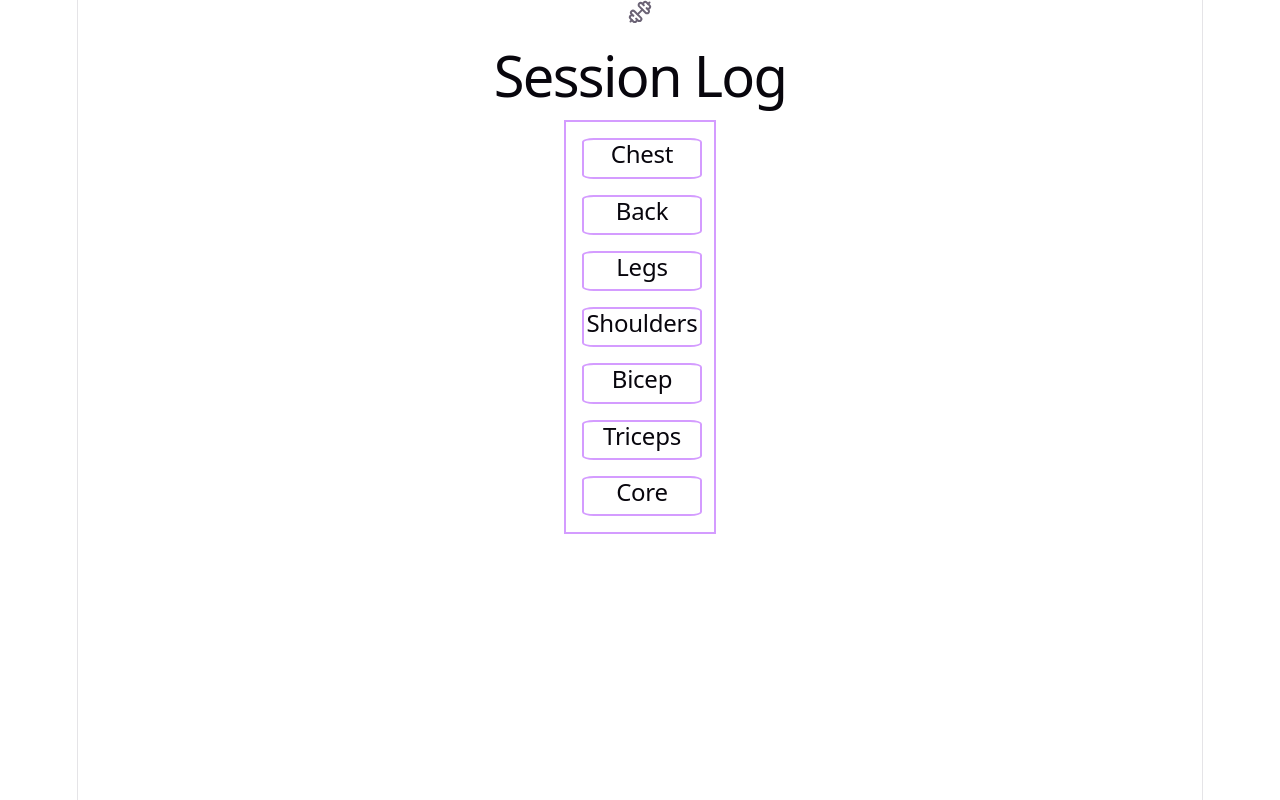
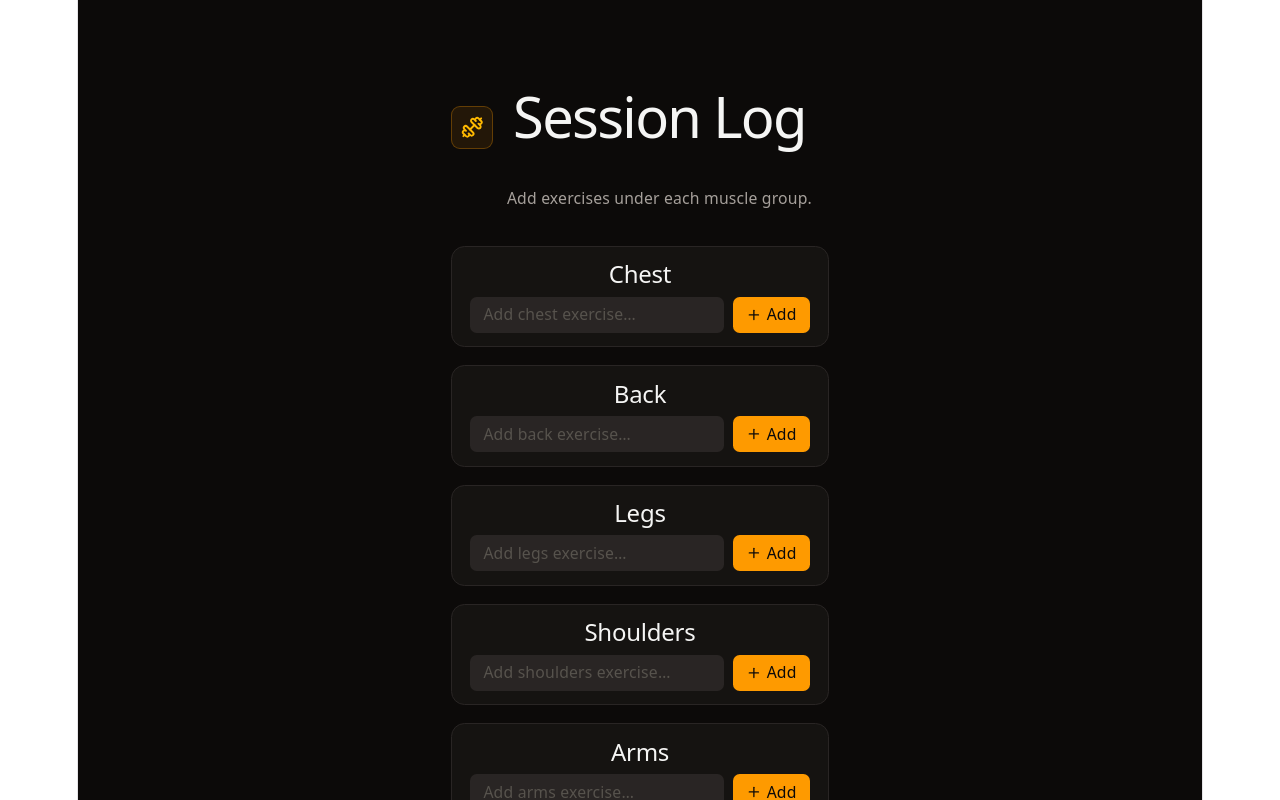
Before and after one commit to stonesan101/workout-tracker, a React (Vite) app: page / in a window 1280 px wide. Shown: the top 800 px of the page. Built offline with nearby package versions, Linux system fonts and the light colour scheme.

Commit message:
Tailwind added

```diff
--- a/package.json
+++ b/package.json
@@ -12,9 +12,11 @@
     "deploy": "gh-pages -d dist"
   },
   "dependencies": {
+    "@tailwindcss/vite": "^4.3.3",
     "lucide-react": "^1.34.0",
     "react": "^19.2.8",
-    "react-dom": "^19.2.8"
+    "react-dom": "^19.2.8",
+    "tailwindcss": "^4.3.3"
   },
   "devDependencies": {
     "@eslint/js": "^10.0.1",
--- a/src/index.css
+++ b/src/index.css
@@ -1,3 +1,5 @@
+@import "tailwindcss";
+
 :root {
   --text: #6b6375;
   --text-h: #08060d;
@@ -70,7 +72,6 @@ h1,
 h2 {
   font-family: var(--heading);
   font-weight: 500;
-  color: var(--text-h);
 }
 
 h1 {
@@ -104,12 +105,10 @@ p {
   border: 2px solid var(--accent-border);
   width: fit-content;
   display: grid;
-  grid-gap: 16px;
-  padding: 16px;
+
 }
 section{
-  border: 2px solid var(--accent-border);
-  border-radius: 10%;
+
   width: 100%;
 
 }
--- a/src/main.jsx
+++ b/src/main.jsx
@@ -1,12 +1,42 @@
-import {StrictMode} from 'react'
-import {createRoot} from 'react-dom/client'
-import {Dumbbell} from "lucide-react"
+import {useState} from "react";
+import {Dumbbell, Plus} from "lucide-react";
+import {createRoot} from "react-dom/client";
 
-const muscleGroups = ["Chest", "Back", "Legs", "Shoulders", "Bicep", "Triceps", "Core"];
 
-function WorkoutTracker() {
+const initialGroups = {
+    Chest: {exercises: []},
+    Back: {exercises: []},
+    Legs: {exercises: []},
+    Shoulders: {exercises: []},
+    Arms: {exercises: []},
+    Core: {exercises: []},
+};
+
+export default function WorkoutTracker() {
+    const [groups, setGroups] = useState(initialGroups);
+    const [drafts, setDrafts] = useState({});
+
+    function handleDraftChange(groupName, value) {
+        setDrafts({...drafts, [groupName]: value});
+    }
+
+    function addExercise(groupName) {
+        const name = (drafts[groupName] || "").trim();
+        if (!name) return;
+        setGroups({
+            ...groups,
+            [groupName]: {
+                ...groups[groupName],
+                exercises: [...groups[groupName].exercises, name],
+            },
+        });
+
+        setDrafts({...drafts, [groupName]: ""});
+    }
+
     return (
         <div className="min-h-screen bg-stone-950 text-stone-100 p-6 md:p-10">
+            <div className="max-w-3xl mx-auto">
                 <header className="flex items-center gap-3 mb-8">
                     <div className="p-2 rounded-lg bg-amber-500/10 border border-amber-500/30">
                         <Dumbbell className="w-5 h-5 text-amber-400"/>
@@ -15,27 +45,57 @@ function WorkoutTracker() {
                         <h1 className="text-xl font-semibold tracking-tight">
                             Session Log
                         </h1>
+                        <p className="text-sm text-stone-400">
+                            Add exercises under each muscle group.
+                        </p>
                     </div>
                 </header>
 
-            <div className="space-y-4 container">
-                {muscleGroups.map((group) => (
+                <div className="space-y-4">
+                    {Object.entries(groups).map(([groupName, group]) => (
                         <section
-                        key={group}
+                            key={groupName}
                             className="rounded-xl border border-stone-800 bg-stone-900/60 px-4 py-3"
                         >
-                        <h2 className="font-medium text-stone-100">{group}</h2>
-                        <p className="text-xs text-stone-500 mt-1">
-                        </p>
+                            <h2 className="font-medium text-stone-100 mb-2">
+                                {groupName}
+                            </h2>
+
+                            {group.exercises.length > 0 && (
+                                <ul className="mb-2 space-y-1">
+                                    {group.exercises.map((ex, i) => (
+                                        <li
+                                            key={i}
+                                            className="text-sm text-stone-300 pl-3 border-l-2 border-stone-700"
+                                        >
+                                            {ex}
+                                        </li>
+                                    ))}
+                                </ul>
+                            )}
+
+                            <div className="flex gap-2">
+                                <input
+                                    type="text"
+                                    value={drafts[groupName] || ""}
+                                    onChange={(e) => handleDraftChange(groupName, e.target.value)}
+                                    onKeyDown={(e) => e.key === "Enter" && addExercise(groupName)}
+                                    placeholder={`Add ${groupName.toLowerCase()} exercise…`}
+                                    className="flex-1 bg-stone-800 rounded-md px-3 py-1.5 text-sm outline-none focus:ring-2 focus:ring-amber-500/50 placeholder:text-stone-600"
+                                />
+                                <button
+                                    onClick={() => addExercise(groupName)}
+                                    className="flex items-center gap-1 bg-amber-500 text-stone-950 text-sm font-medium px-3 py-1.5 rounded-md hover:bg-amber-400 transition-colors"
+                                >
+                                    <Plus className="w-3.5 h-3.5"/> Add
+                                </button>
+                            </div>
                         </section>
                     ))}
+                </div>
             </div>
         </div>
     );
 }
 
-createRoot(document.getElementById('root')).render(
-    <StrictMode>
-        <WorkoutTracker/>
-    </StrictMode>
-)
+createRoot(document.getElementById("root")).render(<WorkoutTracker/>);
--- /dev/null
+++ b/vite.config.js
@@ -0,0 +1,9 @@
+import react from '@vitejs/plugin-react'
+import tailwindcss from '@tailwindcss/vite'
+import {defineConfig} from 'vite'
+
+export default defineConfig({
+    base: '/workout-tracker/',
+    plugins: [tailwindcss(),
+        react()]
+})
```
Also changed, not shown: 1 other file (tests, documents, lock files or other folders). Lines whose indentation alone changed are shown as unchanged.
